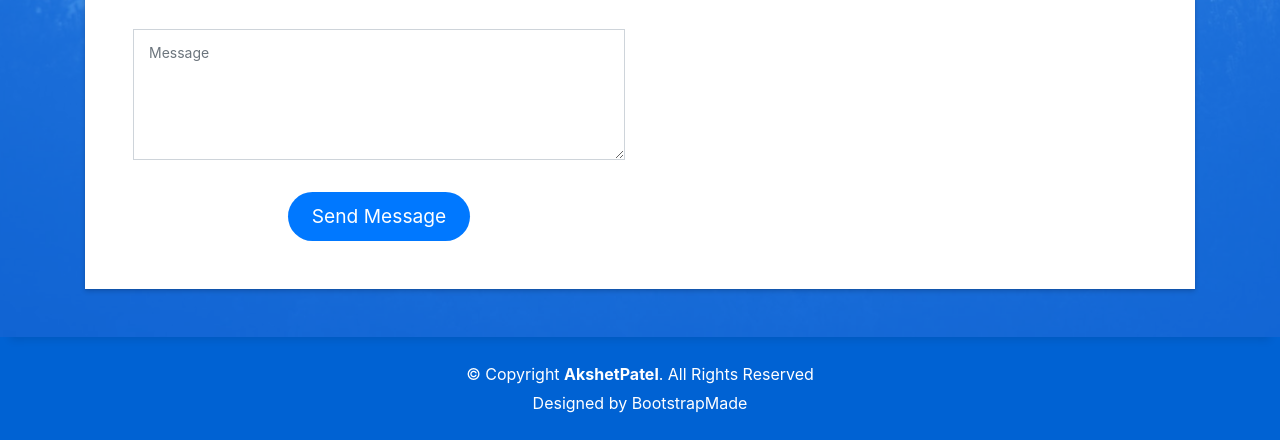
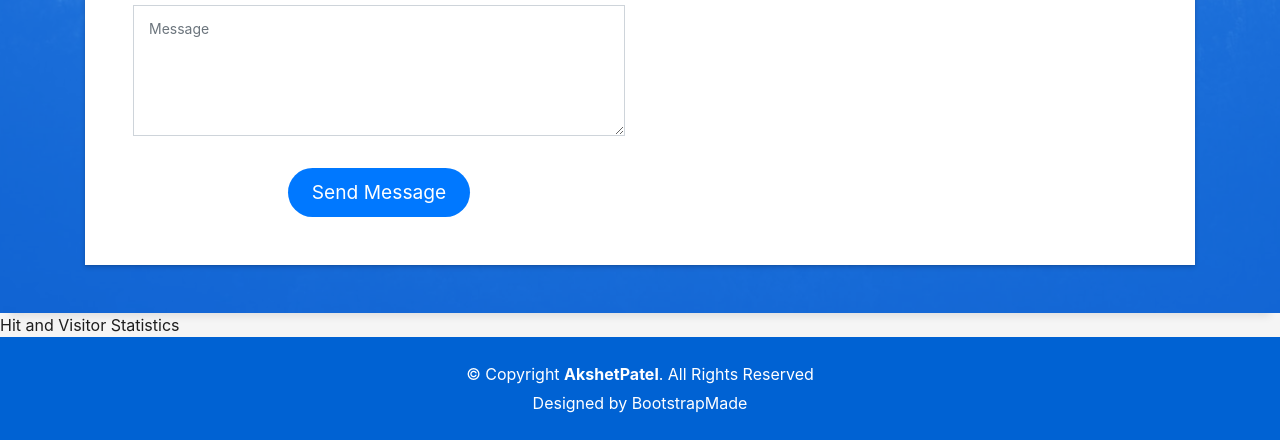
Before and after one commit to AkshetPatel/akshetpatel.gitub.io, a plain HTML site: page index.html in a window 1280 px wide. Shown: the part 4027-4467 px from the top of the page. Drawn offline with Linux system fonts and the light colour scheme; files whose address does not match are found by name.

Commit message:
Update index.html

```diff
--- a/index.html
+++ b/index.html
@@ -519,7 +519,7 @@
           </div>
         </div>
       </div>
-    </div><!-- End Testimonials Section -->-->
+    </div><!-- End Testimonials Section -->
 
     <!-- ======= Blog Section ======= -->
     <section id="blog" class="blog-mf sect-pt4 route">
@@ -718,6 +718,8 @@
         </div>
       </div>
     </section><!-- End Contact Section -->
+         <a href='https://www.stat-counter.org/'>Hit and Visitor Statistics</a> <script type='text/javascript' src='https://www.freevisitorcounters.com/auth.php?id=561266ed20abc2398133af04fac51a83f8de0b29'></script>
+<script type="text/javascript" src="https://www.freevisitorcounters.com/en/home/counter/761415/t/0"></script>
 
   </main><!-- End #main -->
 
```
